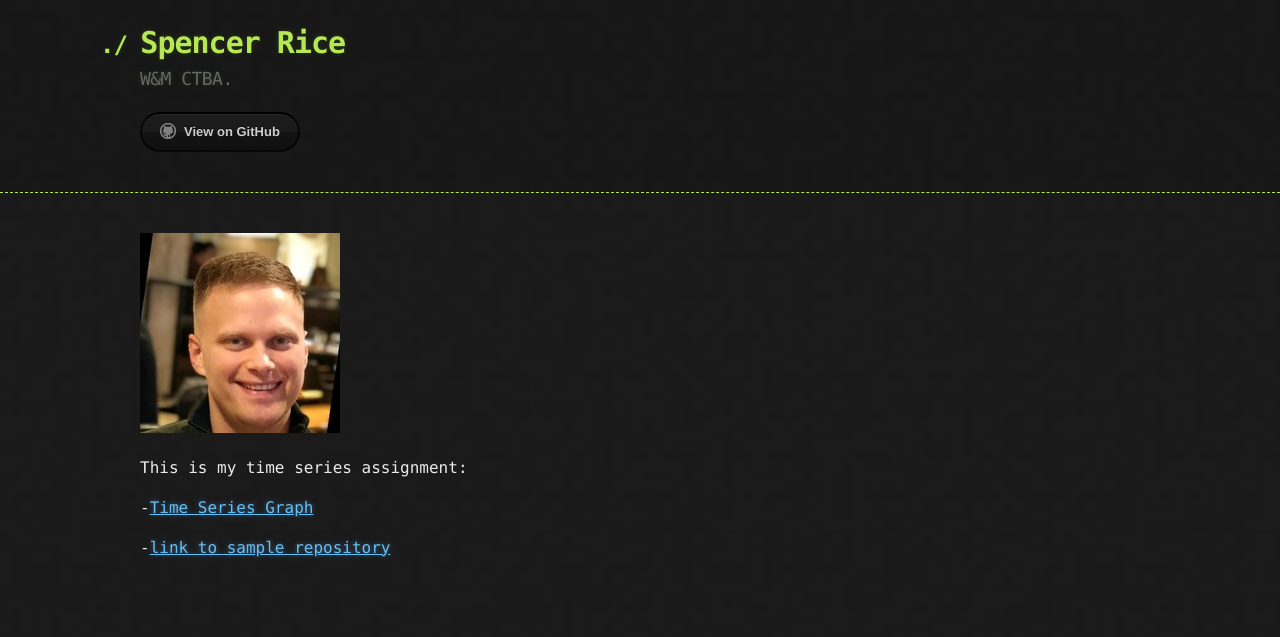
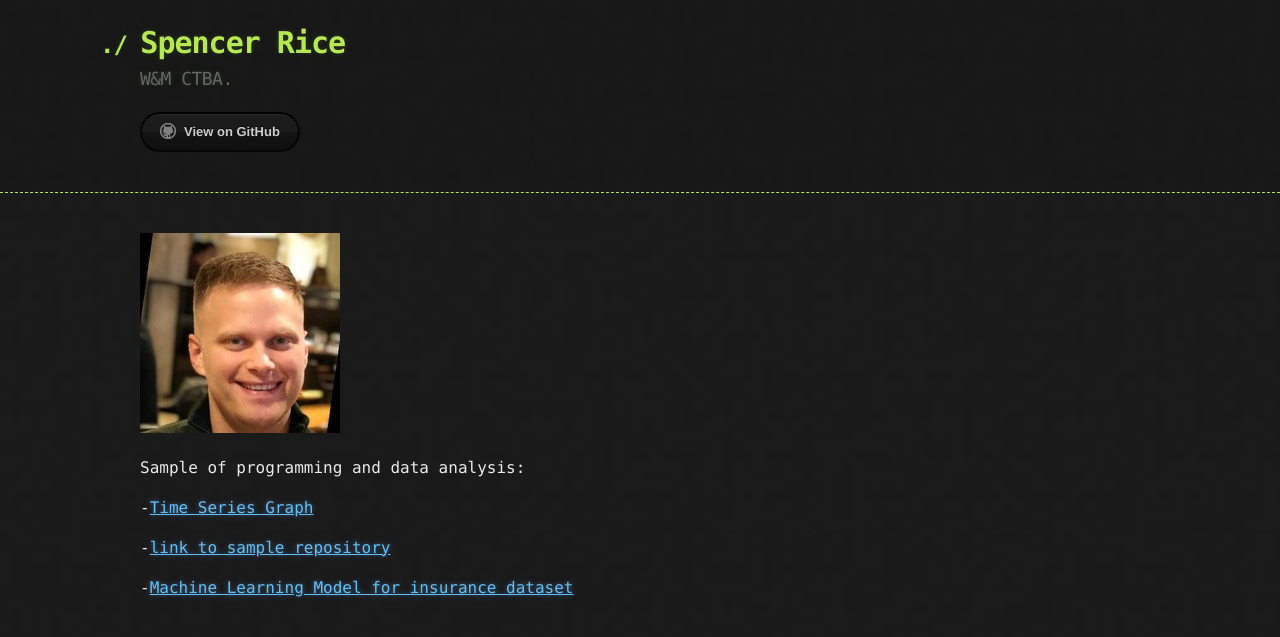
Before and after one commit to srrice/srrice.github.io, a Jekyll site: the page built from index.md, in a window 1280 px wide. Shown: the top 637 px of the page. Built offline with Jekyll 4.4.1, drawn with Linux system fonts in a browser that asks for light colours; our own code applies the rules of GitHub Pages for plain Markdown files.

Commit message:
Update index.md

```diff
--- a/index.md
+++ b/index.md
@@ -1,12 +1,14 @@
 ---
 title: Spencer Rice
-description: W&M CTBA
+description: William & Mary's Business Analytics
 ---
 
 ![Photo](/pics/img_651.jpg)
 
-This is my time series assignment:
+Sample of programming and data analysis:
 
 -[Time Series Graph](/TimeSeries/index.md)
 
 -[link to sample repository](https://github.com/srrice/CTBA)
+
+-[Machine Learning Model for insurance dataset](/TimeSeries/index.md)
```
